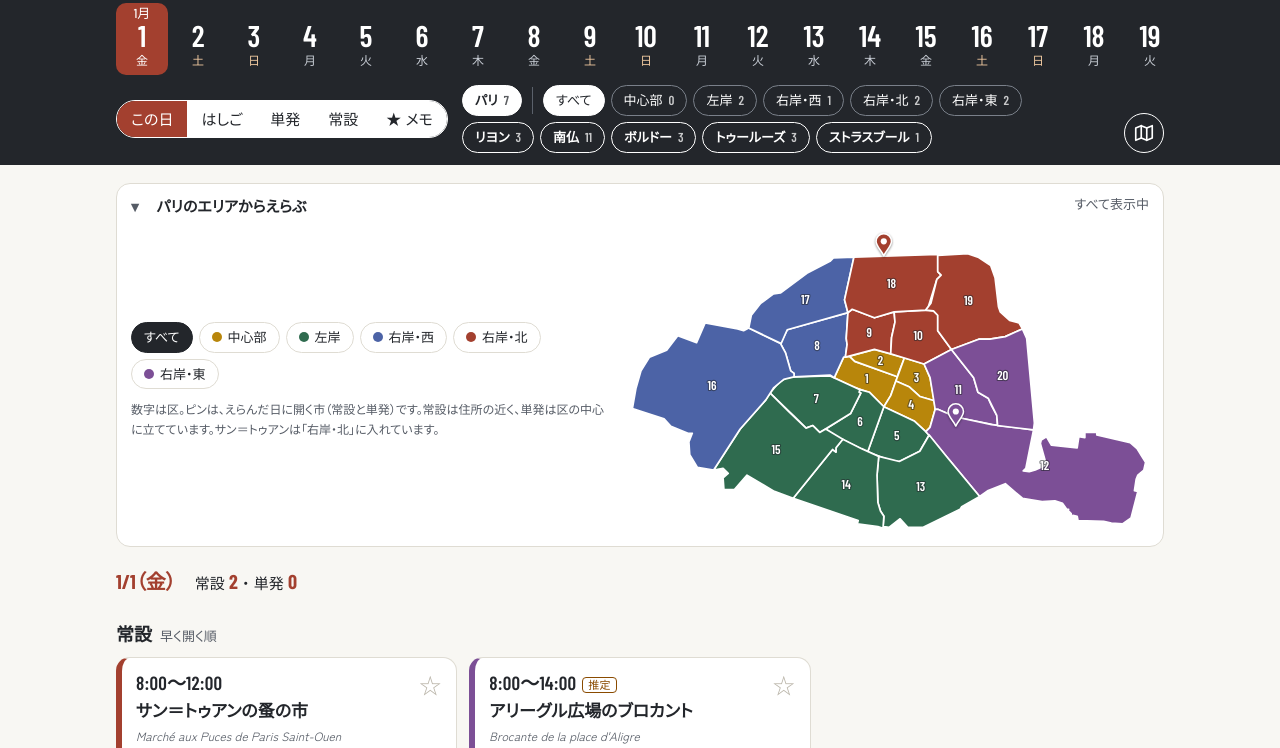
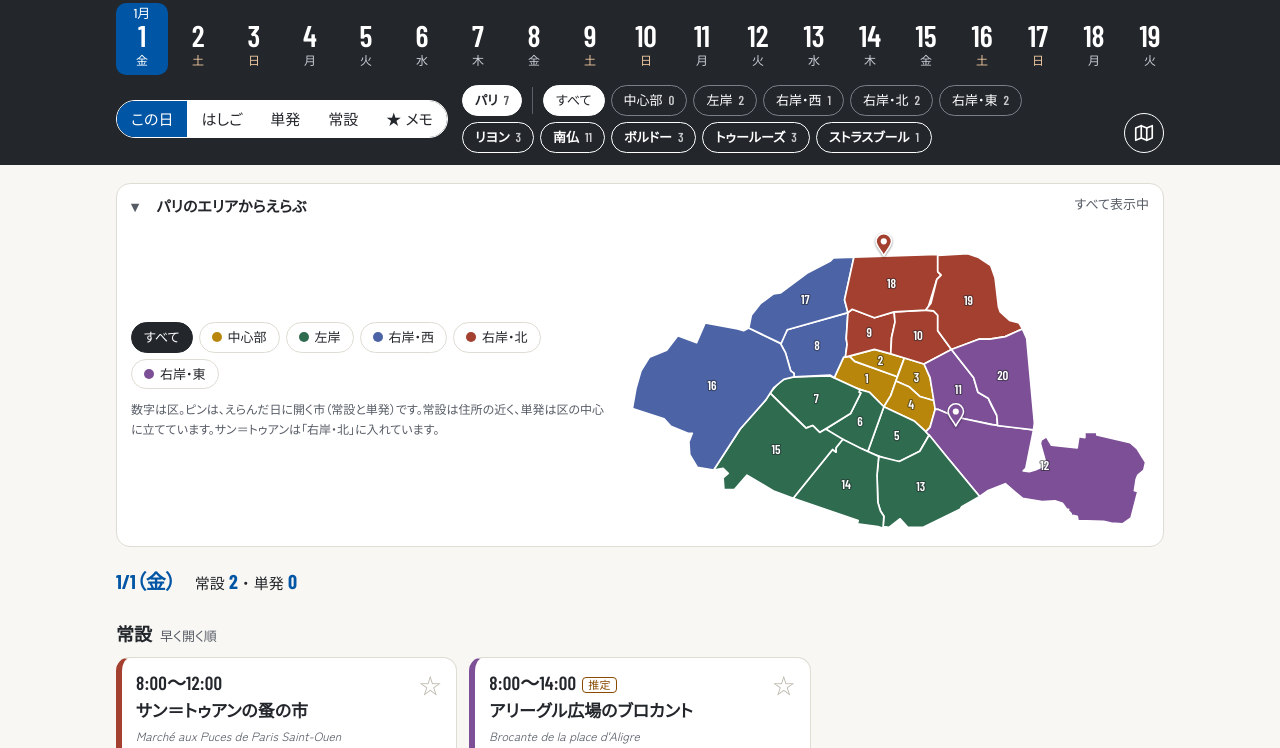
Before and after one commit to kuwabaratakumi/hashigo-puces, a website: page public/index.html in a window 1280 px wide. Shown: the part 50-798 px from the top of the page. Drawn offline with nearby package versions, Linux system fonts and the light colour scheme.

Commit message:
メインカラーをポータルのカードと同じ色に変更
Co-Authored-By: Claude Opus 5.5 <noreply@anthropic.com>
Claude-Session: https://claude.ai/code/session_01MbnZMq9NzE2yzXD6CRrFtW

```diff
--- a/public/style.css
+++ b/public/style.css
@@ -5,9 +5,9 @@
   --ink-2: #565c66;
   --soft-line: #dfdcd3;
   --head: #23262b;
-  --accent: #a3402f;       /* 古い看板の赤茶 */
-  --accent-dark: #7f2f21;
-  --accent-bg: #f8e6e1;
+  --accent: #0055a4;       /* フランス国旗の青（ポータルと共通） */
+  --accent-dark: #003f7d;
+  --accent-bg: #e1ecf8;
   --moss: #2f6b4f;
   --moss-bg: #e3f1e9;
   --amber-bg: #fff1dc;
```
Also changed, not shown: public/favicon.svg.
